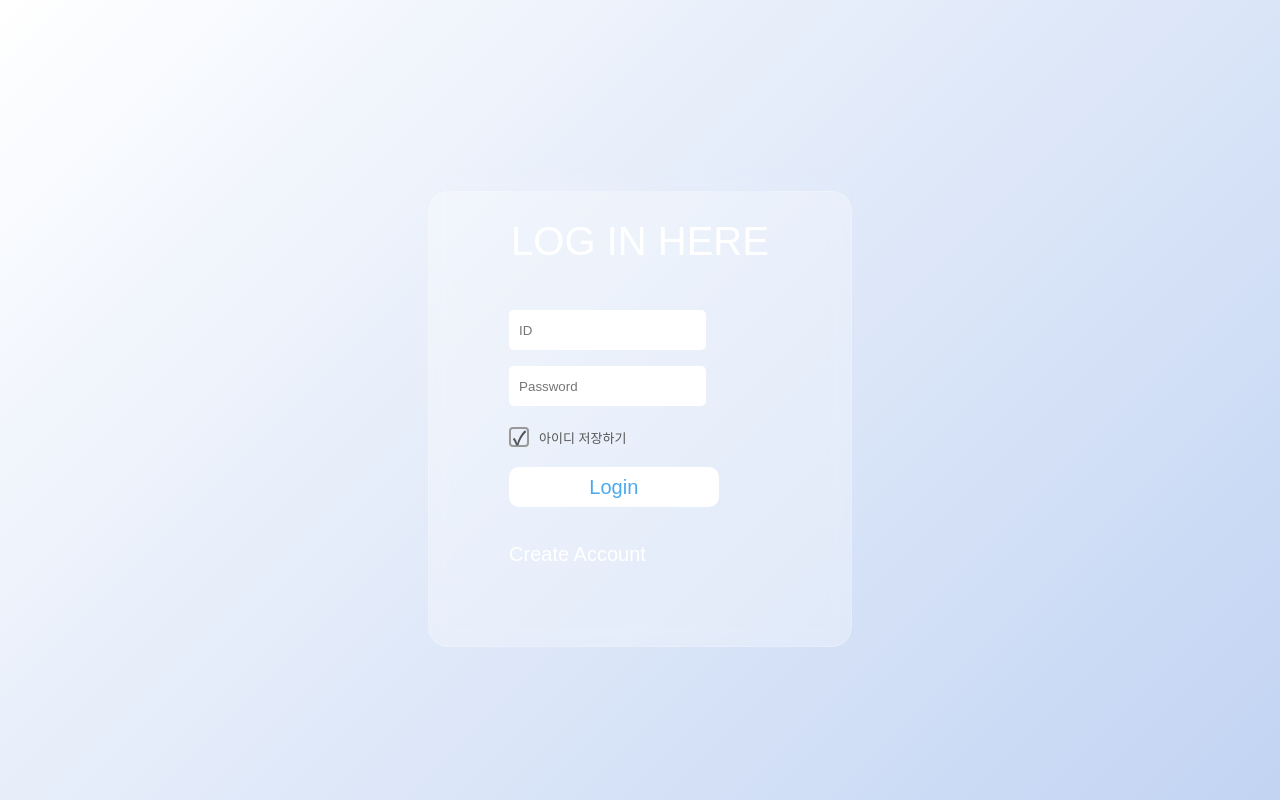
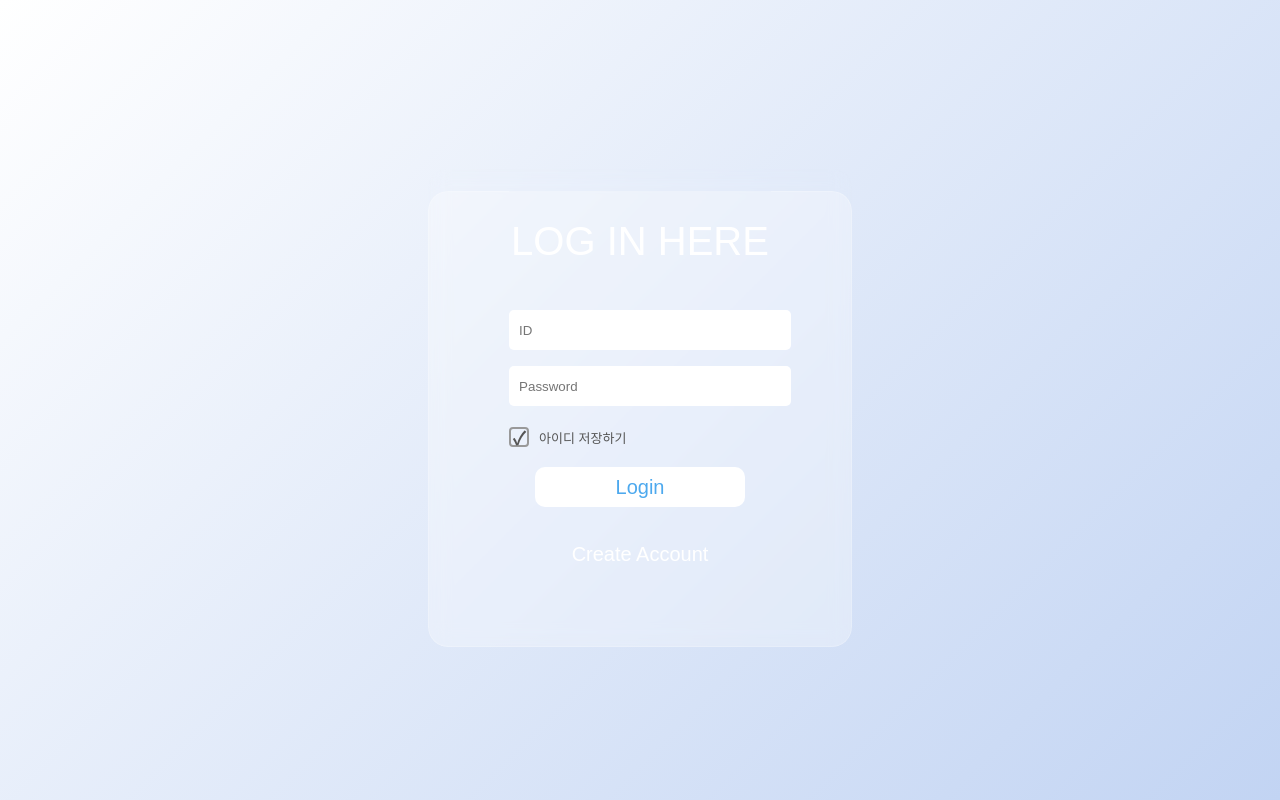
Before and after one commit to hyun5555/skala-intro, a plain HTML site: page Day1_2/my_page/login.html in a window 1280 px wide. Shown: the top 800 px of the page. Drawn offline with Linux system fonts and the light colour scheme.

Commit message:
로그인 버튼 수정 및 정렬

```diff
--- a/Day1_2/my_page/css/auth.css
+++ b/Day1_2/my_page/css/auth.css
@@ -155,6 +155,11 @@ fieldset {
     width: 100%;
 }
 
+/* 로그인 버튼 가운데 정렬 */
+#login-submit {
+    margin: 20px auto 0;
+}
+
 .align-center {
     display: flex;
     flex-direction: column;
@@ -172,6 +177,12 @@ fieldset {
     justify-content: space-between;
 
     margin-top: 18px;
+}
+
+/* fieldset 바로 아래 Create Account 메뉴 가운데 정렬 */
+fieldset > .account-menu {
+    justify-content: center;
+    text-align: center;
 }
 
 .account-menu a {
@@ -206,6 +217,9 @@ h1, #signup-legend {
     margin-bottom: 25px;
 }
 
+.login-id, .login-pw {
+    width: 100%;
+}
 #user-pw {
     margin-bottom: 5px;
 }
--- a/Day1_2/my_page/login.html
+++ b/Day1_2/my_page/login.html
@@ -22,7 +22,7 @@
                     <p>
                         <div class="login-form-group">
                             <label class="id ePlaceholder" title="ID">
-                            <input type="text" class="common-btn" id="user-id" name="user-id" minlength="4"
+                            <input type="text" class="common-btn login-id" id="user-id" name="user-id" minlength="4"
                             maxlength="15" placeholder="ID" required>
                         </div>
                     </p>
@@ -31,7 +31,7 @@
                     <p>
                         <div class="login-form-group">
                             <label class="password ePlaceholder" title="Password">
-                            <input type="password" class="common-btn" id="user-pw" name="user-pw" minlength="8"
+                            <input type="password" class="common-btn login-pw" id="user-pw" name="user-pw" minlength="8"
                             placeholder="Password" required>
                         </div>
                     </p>
```
